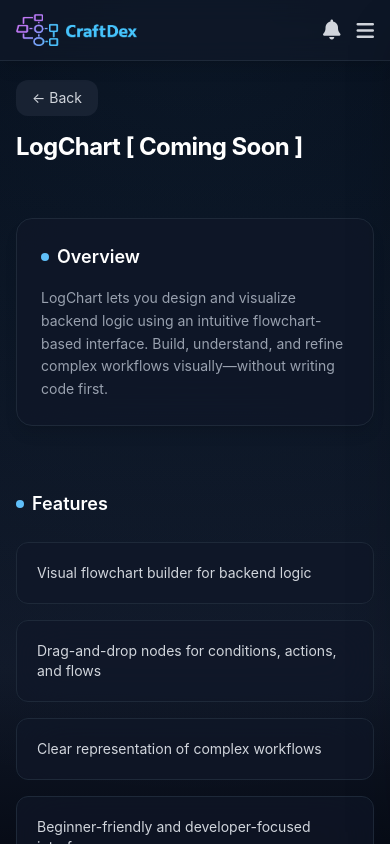
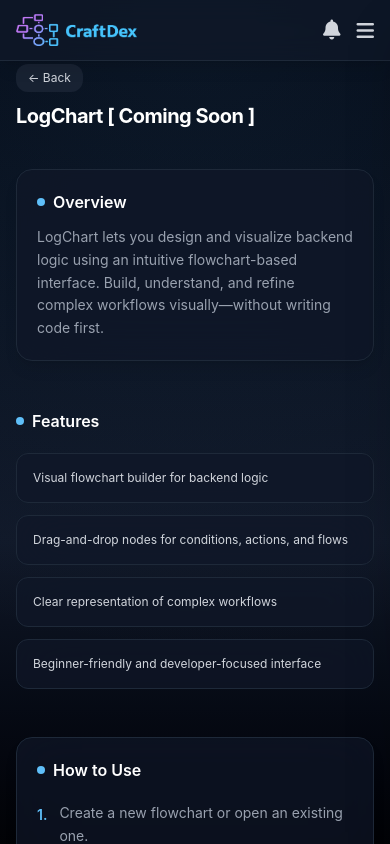
Before and after one commit to SK-123-Coder/CraftDex, a React (Vite) app in the folder client/: page /docscontent/products/1 in a window 390 px wide. Shown: the top 844 px of the page. Built offline with nearby package versions, Linux system fonts and the light colour scheme; no server answers.

Commit message:
Increase responsiveness of docs content page.

```diff
--- a/client/src/pages/DocsContent.jsx
+++ b/client/src/pages/DocsContent.jsx
@@ -39,7 +39,7 @@
       <Navbar />
 
       {/* Documentation Rendering Section */}
-      <section className="relative bg-gradient-to-b from-gray-950 via-gray-900 to-black text-white py-20 sm:py-24 lg:py-28">
+      <section className="relative bg-gradient-to-b from-gray-950 via-gray-900 to-black text-white py-16 sm:py-20 lg:py-28">
 
         {/* Subtle background glow */}
         <div className="absolute inset-0 bg-[radial-gradient(circle_at_top,rgba(95,191,249,0.08),transparent_60%)] pointer-events-none" />
@@ -47,15 +47,15 @@
         <div className="relative max-w-6xl mx-auto px-4 sm:px-6 lg:px-8">
 
           {/* Header */}
-          <div className="flex flex-col sm:flex-row sm:items-center gap-4 sm:gap-6 mb-14 sm:mb-20">
+          <div className="flex flex-col gap-3 sm:flex-row sm:items-center sm:gap-6 mb-10 sm:mb-14 lg:mb-20">
 
             <Link
               to="/Docs"
               className="
                 inline-flex items-center gap-2
-                w-fit px-4 py-2
+                w-fit px-3 py-1.5 sm:px-4 sm:py-2
                 rounded-xl bg-gray-800/70
-                text-sm text-gray-300
+                text-xs sm:text-sm text-gray-300
                 hover:text-white hover:bg-gray-700/70
                 transition
               "
@@ -63,7 +63,7 @@
               ← Back
             </Link>
 
-            <h2 className="text-2xl sm:text-3xl md:text-4xl font-bold tracking-tight leading-tight">
+            <h2 className="text-xl sm:text-2xl md:text-3xl lg:text-4xl font-bold tracking-tight leading-tight">
               {doc.name}
             </h2>
           </div>
@@ -71,43 +71,43 @@
           {/* Overview */}
           <div
             className="
-              relative mb-16 sm:mb-20
+              relative mb-12 sm:mb-16 lg:mb-20
               rounded-2xl sm:rounded-3xl
-              p-6 sm:p-8 md:p-10
+              p-5 sm:p-7 md:p-10
               bg-gray-900/70 backdrop-blur-xl
               border border-gray-800
               shadow-lg
             "
           >
-            <h3 className="text-lg sm:text-xl font-semibold mb-4 flex items-center gap-2">
-              <span className="h-2 w-2 rounded-full bg-[#5FBFF9]" />
+            <h3 className="text-base sm:text-lg lg:text-xl font-semibold mb-3 sm:mb-4 flex items-center gap-2">
+              <span className="h-2 w-2 rounded-full bg-[#5FBFF9] shrink-0" />
               Overview
             </h3>
 
-            <p className="text-gray-400 max-w-none sm:max-w-3xl text-sm sm:text-base leading-relaxed">
+            <p className="text-gray-400 text-sm sm:text-base leading-relaxed">
               {doc.overview}
             </p>
           </div>
 
           {/* Features */}
           {doc.features && (
-            <div className="mb-20 sm:mb-24">
+            <div className="mb-12 sm:mb-16 lg:mb-24">
 
-              <h3 className="text-lg sm:text-xl font-semibold mb-6 sm:mb-10 flex items-center gap-2">
-                <span className="h-2 w-2 rounded-full bg-[#5FBFF9]" />
+              <h3 className="text-base sm:text-lg lg:text-xl font-semibold mb-5 sm:mb-8 lg:mb-10 flex items-center gap-2">
+                <span className="h-2 w-2 rounded-full bg-[#5FBFF9] shrink-0" />
                 Features
               </h3>
 
-              <ul className="grid grid-cols-1 sm:grid-cols-2 lg:grid-cols-3 gap-4 sm:gap-6">
+              <ul className="grid grid-cols-1 xs:grid-cols-2 sm:grid-cols-2 lg:grid-cols-3 gap-3 sm:gap-5 lg:gap-6">
                 {doc.features.map((feature, i) => (
                   <li
                     key={i}
                     className="
                       bg-gray-900/70 backdrop-blur-xl
                       border border-gray-800
-                      p-5 sm:p-6
+                      p-4 sm:p-5 lg:p-6
                       rounded-xl sm:rounded-2xl
-                      text-sm sm:text-base text-gray-300
+                      text-xs sm:text-sm lg:text-base text-gray-300
                       hover:border-[#5FBFF9]/50
                       hover:shadow-[0_0_12px_rgba(95,191,249,0.15)]
                       transition-all duration-300
@@ -120,19 +120,19 @@
             </div>
           )}
 
-          {/* 🛠 How To Use */}
+          {/* How To Use */}
           {doc.HTU && (
             <div
               className="
                 rounded-2xl sm:rounded-3xl
-                p-6 sm:p-8 md:p-10
+                p-5 sm:p-7 md:p-10
                 bg-gray-900/70 backdrop-blur-xl
                 border border-gray-800
                 shadow-lg
               "
             >
-              <h3 className="text-lg sm:text-xl font-semibold mb-6 sm:mb-8 flex items-center gap-2">
-                <span className="h-2 w-2 rounded-full bg-[#5FBFF9]" />
+              <h3 className="text-base sm:text-lg lg:text-xl font-semibold mb-5 sm:mb-6 lg:mb-8 flex items-center gap-2">
+                <span className="h-2 w-2 rounded-full bg-[#5FBFF9] shrink-0" />
                 How to Use
               </h3>
 
@@ -142,7 +142,7 @@
                     key={i}
                     className="flex gap-3 sm:gap-4 text-gray-400 text-sm sm:text-base leading-relaxed"
                   >
-                    <span className="text-[#5FBFF9] font-semibold shrink-0">
+                    <span className="text-[#5FBFF9] font-semibold shrink-0 mt-0.5">
                       {i + 1}.
                     </span>
                     <span>{step}</span>
```
